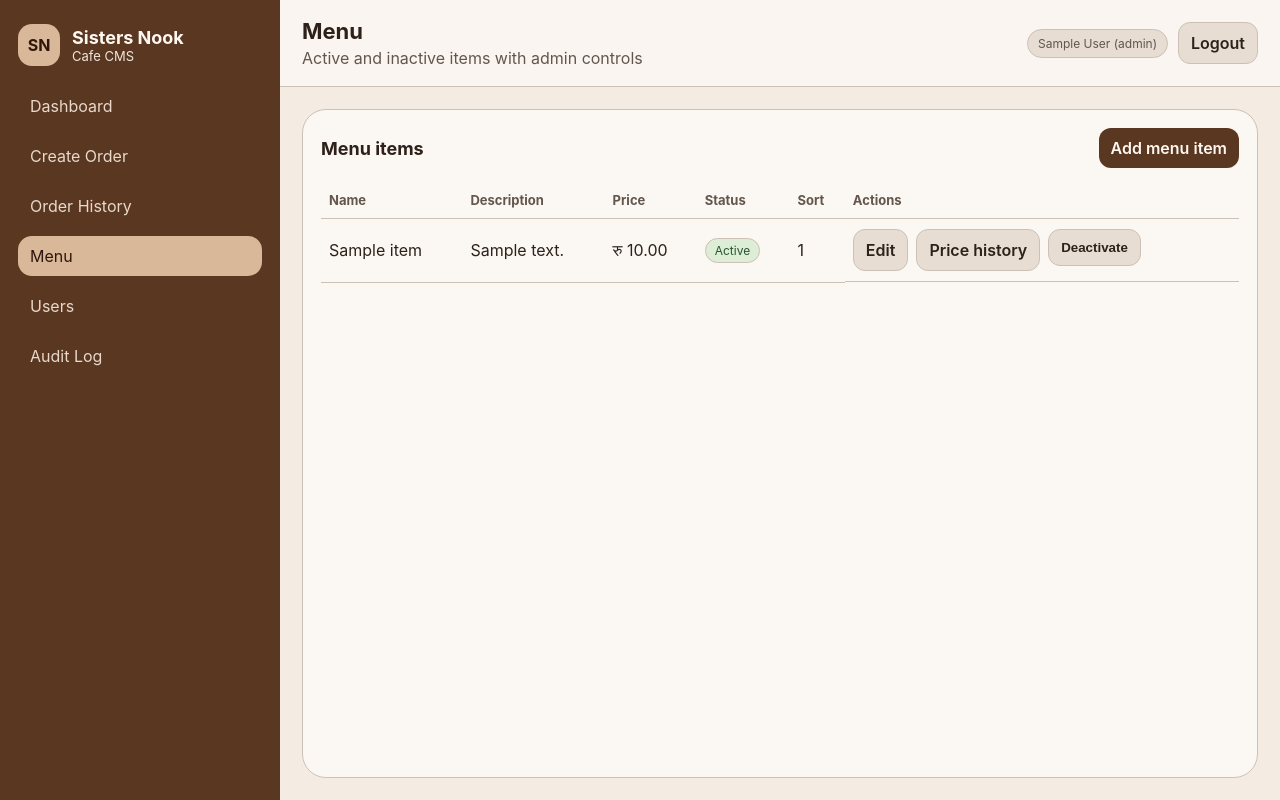
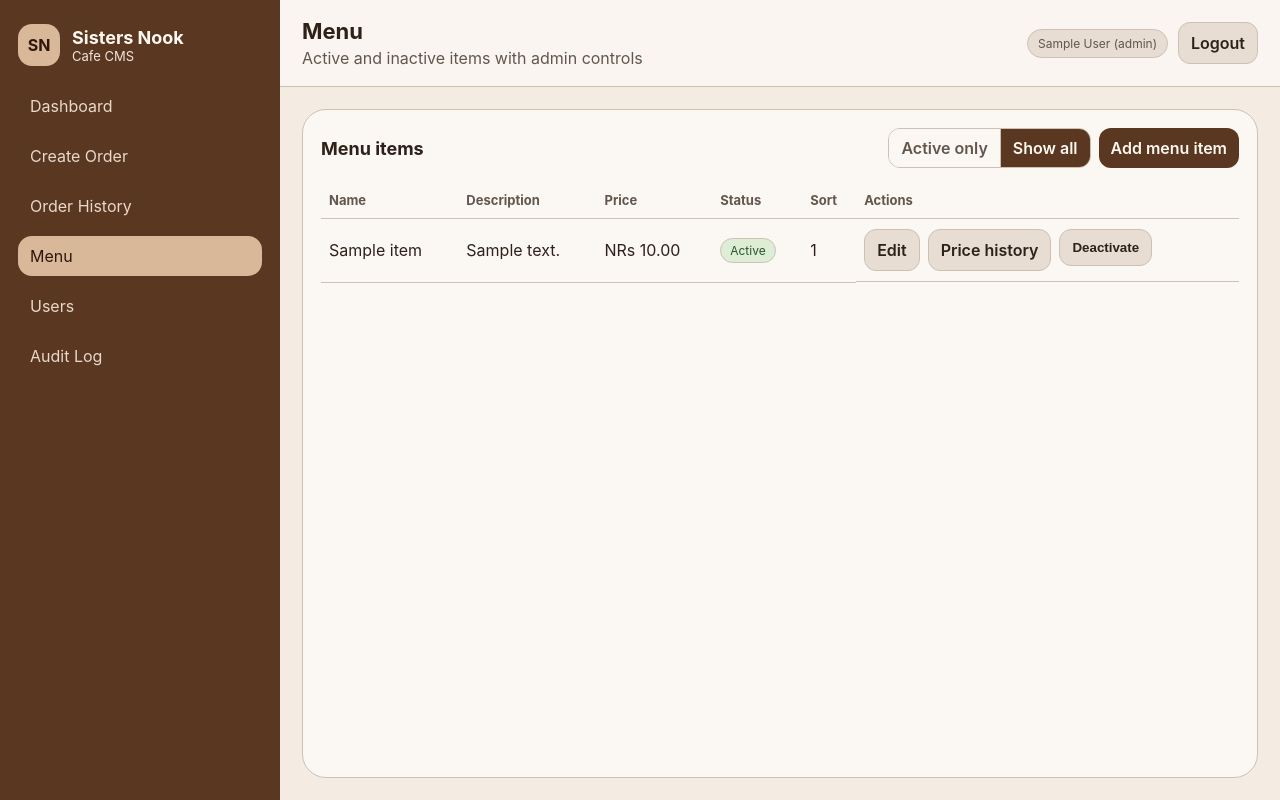
Before and after one commit to prtx/sisters_nook, a Flask app: page /menu in a window 1280 px wide. Run offline with Flask 3, Linux system fonts and the light colour scheme; the visitor is signed in with stand-in values (Sample User, id 1); tables that the repository leaves empty hold one stand-in row (values such as "Sample post").

Commit message:
feat: refresh menu catalog and add admin active filter

```diff
--- a/sisters_nook/routes/menu.py
+++ b/sisters_nook/routes/menu.py
@@ -15,12 +15,17 @@ menu_bp = Blueprint("menu", __name__)
 @menu_bp.route("/menu")
 @login_required
 def list_menu():
+    active_only = request.args.get("active_only") in {"1", "true", "yes"}
     with get_session() as db_session:
         user = get_current_user(db_session)
         menu_service = MenuService(db_session)
         is_admin = user.role == UserRole.ADMIN
-        items = menu_service.list_all() if is_admin else menu_service.list_active()
-    return render_template("menu/list.html", menu_items=items, is_admin=is_admin)
+        if is_admin:
+            items = menu_service.list_active() if active_only else menu_service.list_all()
+        else:
+            items = menu_service.list_active()
+            active_only = True
+    return render_template("menu/list.html", menu_items=items, is_admin=is_admin, active_only=active_only)
 
 
 @menu_bp.route("/menu/new", methods=["GET", "POST"])
--- a/sisters_nook/schema.py
+++ b/sisters_nook/schema.py
@@ -90,7 +90,7 @@ class MenuItem(Base):
     order_items = relationship("OrderItem", back_populates="menu_item")
 
     def __repr__(self) -> str:
-        return f"<MenuItem {self.name} (रु {self.current_price})>"
+        return f"<MenuItem {self.name} (NRs {self.current_price})>"
 
 
 class MenuItemPriceHistory(Base):
@@ -170,7 +170,7 @@ class Payment(Base):
     order = relationship("Order", back_populates="payments")
 
     def __repr__(self) -> str:
-        return f"<Payment {self.id} रु {self.amount}>"
+        return f"<Payment {self.id} NRs {self.amount}>"
 
 
 class Refund(Base):
@@ -186,4 +186,4 @@ class Refund(Base):
     payment = relationship("Payment", back_populates="refunds")
 
     def __repr__(self) -> str:
-        return f"<Refund रु {self.amount} for {self.payment_id}>"
+        return f"<Refund NRs {self.amount} for {self.payment_id}>"
--- a/sisters_nook/static/css/app.css
+++ b/sisters_nook/static/css/app.css
@@ -306,6 +306,30 @@ button {
   border: 1px solid var(--outline-variant);
 }
 
+.toggle-group {
+  display: inline-flex;
+  border: 1px solid var(--outline-variant);
+  border-radius: 12px;
+  overflow: hidden;
+}
+
+.toggle-option {
+  padding: 9px 12px;
+  font-weight: 600;
+  background: var(--surface);
+  color: var(--on-surface-variant);
+  border-right: 1px solid var(--outline-variant);
+}
+
+.toggle-option:last-child {
+  border-right: none;
+}
+
+.toggle-option.active {
+  background: var(--primary);
+  color: var(--on-primary);
+}
+
 table {
   width: 100%;
   border-collapse: collapse;
--- a/sisters_nook/static/js/app.js
+++ b/sisters_nook/static/js/app.js
@@ -2,9 +2,9 @@
   function toMoney(value) {
     const n = Number(value || 0);
     if (Number.isNaN(n)) {
-      return "रु 0.00";
+      return "NRs 0.00";
     }
-    return `रु ${n.toFixed(2)}`;
+    return `NRs ${n.toFixed(2)}`;
   }
 
   function readNumber(inputId) {
--- a/sisters_nook/templates/dashboard.html
+++ b/sisters_nook/templates/dashboard.html
@@ -6,7 +6,7 @@
   <section class="grid-cards">
     <article class="card">
       <div class="metric-label">Today sales</div>
-      <div class="metric-value">रु {{ "%.2f"|format(today_sales) }}</div>
+      <div class="metric-value">NRs {{ "%.2f"|format(today_sales) }}</div>
       <div class="metric-note">{{ payments_today }} payments logged</div>
     </article>
     <article class="card">
@@ -50,7 +50,7 @@
               <td><a href="{{ url_for('orders.detail', order_id=order.id) }}">{{ order.order_number }}</a></td>
               <td>{{ order.order_name or "-" }}</td>
               <td>{% with value=order.status.value %}{% include "partials/status_badge.html" %}{% endwith %}</td>
-              <td>रु {{ "%.2f"|format(order.grand_total) }}</td>
+              <td>NRs {{ "%.2f"|format(order.grand_total) }}</td>
               <td>{{ order.created_at.strftime("%Y-%m-%d %H:%M") }}</td>
               <td class="button-row">
                 <a class="secondary-button" href="{{ url_for('orders.detail', order_id=order.id) }}">View</a>
--- a/sisters_nook/templates/menu/edit.html
+++ b/sisters_nook/templates/menu/edit.html
@@ -20,7 +20,7 @@
       <div class="field">
         <label for="new_price">New price (optional)</label>
         <input id="new_price" name="new_price" type="number" min="0" step="0.01">
-        <div class="metric-note">Current price: रु {{ "%.2f"|format(item.current_price) }}</div>
+        <div class="metric-note">Current price: NRs {{ "%.2f"|format(item.current_price) }}</div>
       </div>
       <div class="button-row">
         <button class="primary-button" type="submit">Save changes</button>
--- a/sisters_nook/templates/menu/list.html
+++ b/sisters_nook/templates/menu/list.html
@@ -6,9 +6,25 @@
   <article class="card">
     <div class="section-header">
       <h2 class="section-title">Menu items</h2>
-      {% if is_admin %}
-        <a class="primary-button" href="{{ url_for('menu.create_menu') }}">Add menu item</a>
-      {% endif %}
+      <div class="button-row">
+        {% if is_admin %}
+          <div class="toggle-group" role="tablist" aria-label="Menu filter">
+            <a
+              class="toggle-option {{ 'active' if active_only else '' }}"
+              href="{{ url_for('menu.list_menu', active_only=1) }}"
+              role="tab"
+              aria-selected="{{ 'true' if active_only else 'false' }}"
+            >Active only</a>
+            <a
+              class="toggle-option {{ 'active' if not active_only else '' }}"
+              href="{{ url_for('menu.list_menu') }}"
+              role="tab"
+              aria-selected="{{ 'true' if not active_only else 'false' }}"
+            >Show all</a>
+          </div>
+          <a class="primary-button" href="{{ url_for('menu.create_menu') }}">Add menu item</a>
+        {% endif %}
+      </div>
     </div>
     <div class="table-wrap">
       <table>
@@ -27,7 +43,7 @@
           <tr>
             <td>{{ item.name }}</td>
             <td>{{ item.description or "-" }}</td>
-            <td>रु {{ "%.2f"|format(item.current_price) }}</td>
+            <td>NRs {{ "%.2f"|format(item.current_price) }}</td>
             <td>{% with value="active" if item.is_active else "inactive" %}{% include "partials/status_badge.html" %}{% endwith %}</td>
             <td>{{ item.sort_order if item.sort_order is not none else "-" }}</td>
             {% if is_admin %}
--- a/sisters_nook/templates/menu/price_history.html
+++ b/sisters_nook/templates/menu/price_history.html
@@ -23,8 +23,8 @@
           <tr>
             <td>{{ row.changed_at.strftime("%Y-%m-%d %H:%M") }}</td>
             <td>{{ user_emails.get(row.changed_by_user_id, "unknown") }}</td>
-            <td>{% if row.old_price is not none %}रु {{ "%.2f"|format(row.old_price) }}{% else %}-{% endif %}</td>
-            <td>रु {{ "%.2f"|format(row.new_price) }}</td>
+            <td>{% if row.old_price is not none %}NRs {{ "%.2f"|format(row.old_price) }}{% else %}-{% endif %}</td>
+            <td>NRs {{ "%.2f"|format(row.new_price) }}</td>
           </tr>
         {% else %}
           <tr><td colspan="4">No price change history yet.</td></tr>
--- a/sisters_nook/templates/orders/history.html
+++ b/sisters_nook/templates/orders/history.html
@@ -45,7 +45,7 @@
             <td>{{ order.order_number }}</td>
             <td>{{ order.order_name or "-" }}</td>
             <td>{% with value=order.status.value %}{% include "partials/status_badge.html" %}{% endwith %}</td>
-            <td>रु {{ "%.2f"|format(order.grand_total) }}</td>
+            <td>NRs {{ "%.2f"|format(order.grand_total) }}</td>
             <td>{{ order.created_at.strftime("%Y-%m-%d %H:%M") }}</td>
             <td class="button-row">
               <a class="secondary-button" href="{{ url_for('orders.detail', order_id=order.id) }}">View</a>
--- a/sisters_nook/templates/orders/payment.html
+++ b/sisters_nook/templates/orders/payment.html
@@ -5,7 +5,7 @@
 {% block content %}
   <article class="card" style="max-width: 760px;">
     <h2 class="section-title">Payment details</h2>
-    <p class="metric-note">Order total: <strong>रु {{ "%.2f"|format(order.grand_total) }}</strong></p>
+    <p class="metric-note">Order total: <strong>NRs {{ "%.2f"|format(order.grand_total) }}</strong></p>
     <form method="post">
       <div class="field">
         <label for="amount">Amount</label>
--- a/sisters_nook/templates/payments/list.html
+++ b/sisters_nook/templates/payments/list.html
@@ -38,7 +38,7 @@
             </td>
             <td>{{ payment.payment_method.value }}</td>
             <td>{% with value=payment.status.value %}{% include "partials/status_badge.html" %}{% endwith %}</td>
-            <td>रु {{ "%.2f"|format(payment.amount) }}</td>
+            <td>NRs {{ "%.2f"|format(payment.amount) }}</td>
             <td>{{ user_emails.get(payment.logged_by_user_id, "unknown") }}</td>
             <td>{{ payment.created_at.strftime("%Y-%m-%d %H:%M") }}</td>
           </tr>
--- a/sisters_nook/templates/refunds/create.html
+++ b/sisters_nook/templates/refunds/create.html
@@ -7,7 +7,7 @@
     <h2 class="section-title">Refund details</h2>
     <div class="stack" style="margin-bottom: 12px;">
       <div class="order-card"><strong>Order:</strong> {{ order_number }}</div>
-      <div class="order-card"><strong>Payment amount:</strong> रु {{ "%.2f"|format(payment.amount) }}</div>
+      <div class="order-card"><strong>Payment amount:</strong> NRs {{ "%.2f"|format(payment.amount) }}</div>
       <div class="order-card"><strong>Status:</strong> {% with value=payment.status.value %}{% include "partials/status_badge.html" %}{% endwith %}</div>
     </div>
     <form method="post">
--- a/sisters_nook/templates/refunds/list.html
+++ b/sisters_nook/templates/refunds/list.html
@@ -21,7 +21,7 @@
           <tr>
             <td>{{ refund.id[:8] }}</td>
             <td>{{ refund.payment_id[:8] }}</td>
-            <td>रु {{ "%.2f"|format(refund.amount) }}</td>
+            <td>NRs {{ "%.2f"|format(refund.amount) }}</td>
             <td>{{ refund.reason or "-" }}</td>
             <td>{{ user_emails.get(refund.refunded_by_user_id, "unknown") }}</td>
             <td>{{ refund.created_at.strftime("%Y-%m-%d %H:%M") }}</td>
--- a/sisters_nook/web/queries.py
+++ b/sisters_nook/web/queries.py
@@ -124,7 +124,7 @@ def audit_events(db_session: Session, limit: int = 100) -> list[AuditEvent]:
                 action="order_created",
                 target=order.order_number,
                 old_value="",
-                new_value=f"{order.status.value} (रु {order.grand_total})",
+                new_value=f"{order.status.value} (NRs {order.grand_total})",
             )
         )
         if order.paid_at:
@@ -158,7 +158,7 @@ def audit_events(db_session: Session, limit: int = 100) -> list[AuditEvent]:
                 action="payment_logged",
                 target=payment.order.order_number if payment.order else payment.order_id,
                 old_value="",
-                new_value=f"{payment.status.value} रु {payment.amount} ({payment.payment_method.value})",
+                new_value=f"{payment.status.value} NRs {payment.amount} ({payment.payment_method.value})",
             )
         )
 
```
Also changed, not shown: seed_menu.csv (+27 -26 lines), sisters_nook/templates/orders/create.html (+4 -4 lines), sisters_nook/templates/orders/detail.html (+9 -9 lines).
